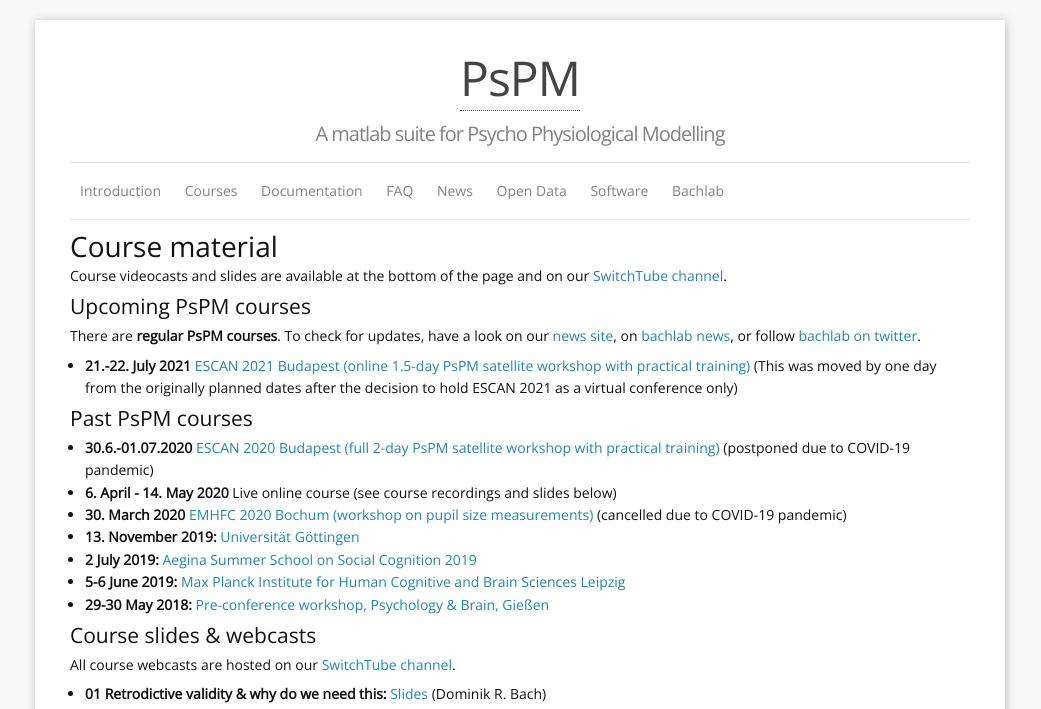
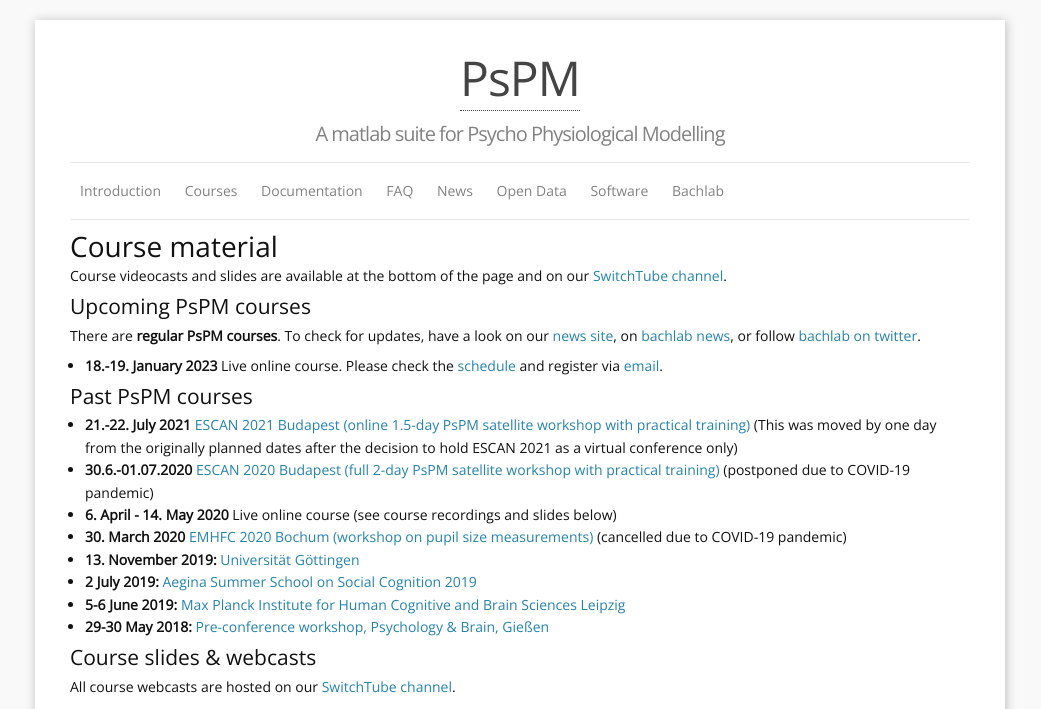
Before and after one commit to bachlab/PsPM, a Jekyll site: the page built from courses.markdown, in a window 1280 px wide and 900 px high, cut to the strip 0-709 px from the top of the window. Shown: the whole strip, without its empty margins (120-1161 px from the left). Built offline with Jekyll 4.4.1, drawn with Linux system fonts in a browser that asks for light colours.

Commit message:
update course notice

```diff
--- a/courses.markdown
+++ b/courses.markdown
@@ -12,10 +12,11 @@ Course videocasts and slides are available at the bottom of the page and on our
 
 ## Upcoming PsPM courses
 There are **regular PsPM courses**. To check for updates, have a look on our [news site](https://bachlab.github.io/PsPM/news/), on [bachlab news](http://bachlab.org/news), or follow [bachlab on twitter](http://twitter.com/bachlab_uzh).
+* **18.-19. January 2023** Live online course. Please check the <a href="https://www.caian.uni-bonn.de/media/pspm_schedule_012024v2.pdf">schedule</a> and register via <a href="mailto:caian.admin@uni-bonn.de">email</a>.
 
-* **21.-22. July 2021** [ESCAN 2021 Budapest (online 1.5-day PsPM satellite workshop with practical training)](http://www.escan2020.eu/) (This was moved by one day from the originally planned dates after the decision to hold ESCAN 2021 as a virtual conference only)
 
 ## Past PsPM courses
+* **21.-22. July 2021** [ESCAN 2021 Budapest (online 1.5-day PsPM satellite workshop with practical training)](http://www.escan2020.eu/) (This was moved by one day from the originally planned dates after the decision to hold ESCAN 2021 as a virtual conference only)
 * **30.6.-01.07.2020** [ESCAN 2020 Budapest (full 2-day PsPM satellite workshop with practical training)](http://www.escan2020.eu/) (postponed due to COVID-19 pandemic)
 * **6. April - 14. May 2020** Live online course (see course recordings and slides below)
 * **30. March 2020** [EMHFC 2020 Bochum (workshop on pupil size measurements)](https://emhfc.blogs.uni-hamburg.de/pre-conference-seminars/) (cancelled due to COVID-19 pandemic)
```
